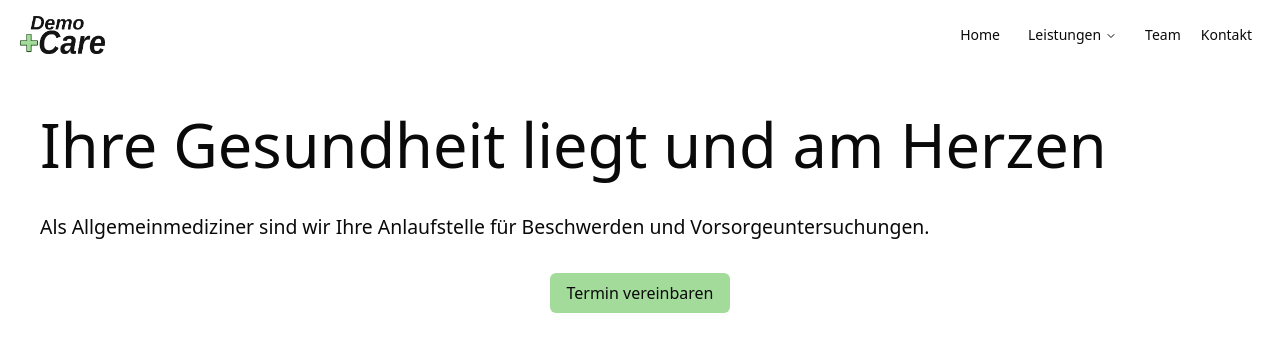
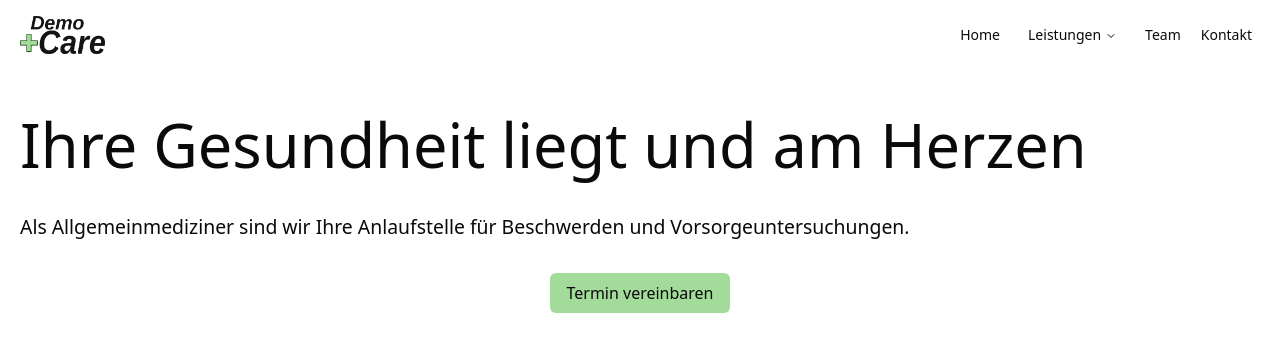
Before and after one commit to ben-me/demo_doctor, a SvelteKit app: page / in a window 1280 px wide. Shown: the top 352 px of the page. Built offline with nearby package versions, Linux system fonts and the light colour scheme.

Commit message:
fix(styling): Add auto hyphens and remove inline padding from section component

```diff
--- a/src/lib/components/ui/Section.svelte
+++ b/src/lib/components/ui/Section.svelte
@@ -5,6 +5,6 @@
 	const { children, class: classes, ...rest }: SvelteHTMLElements['section'] = $props();
 </script>
 
-<section {...rest} class={cn('grid gap-8 px-5 py-10', classes)}>
+<section {...rest} class={cn('grid gap-8 py-10', classes)}>
 	{@render children?.()}
 </section>
--- a/src/styles/app.css
+++ b/src/styles/app.css
@@ -158,4 +158,5 @@ h5,
 h6 {
 	line-height: 115%;
 	letter-spacing: -2%;
+	hyphens: auto;
 }
```
